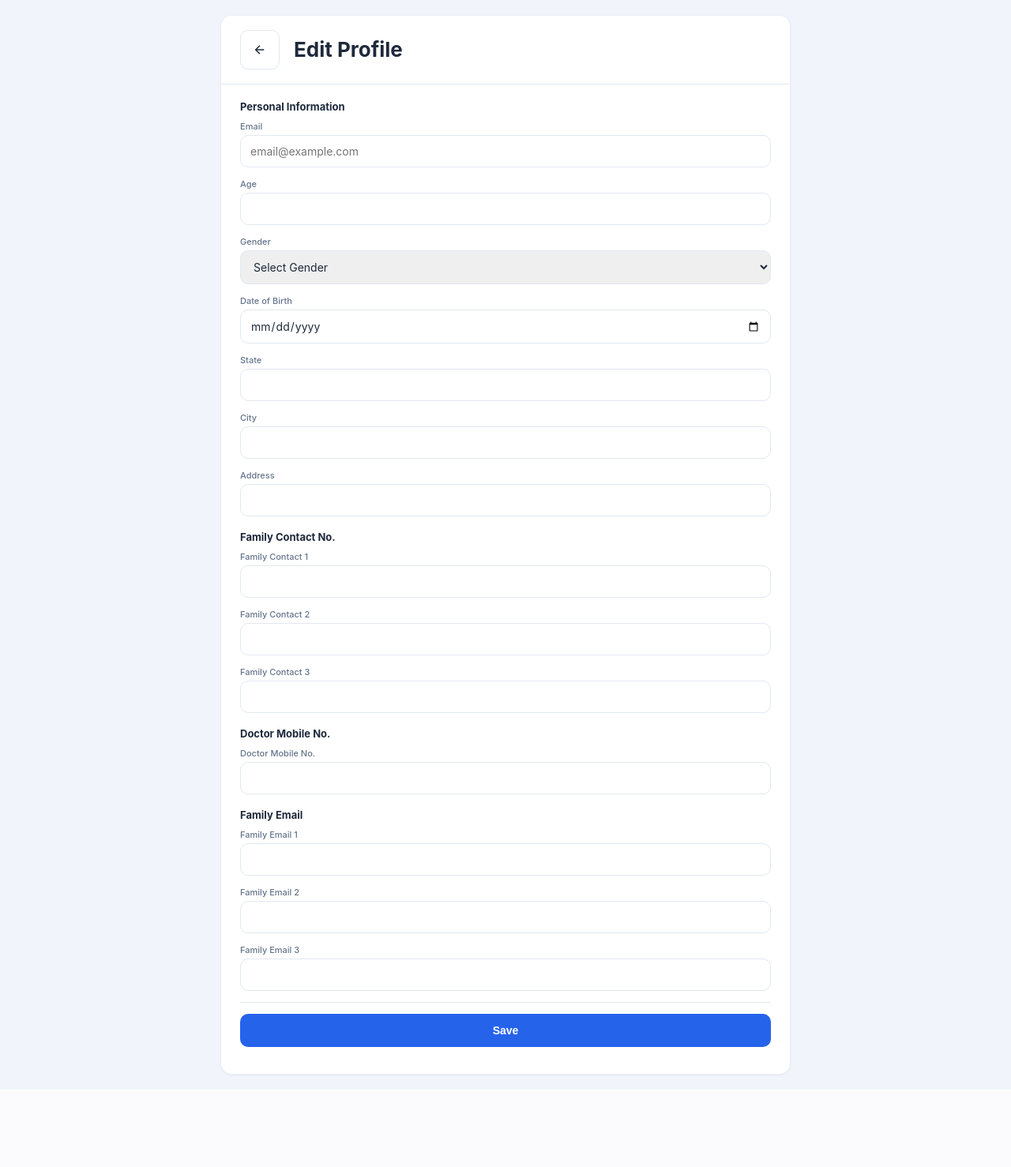
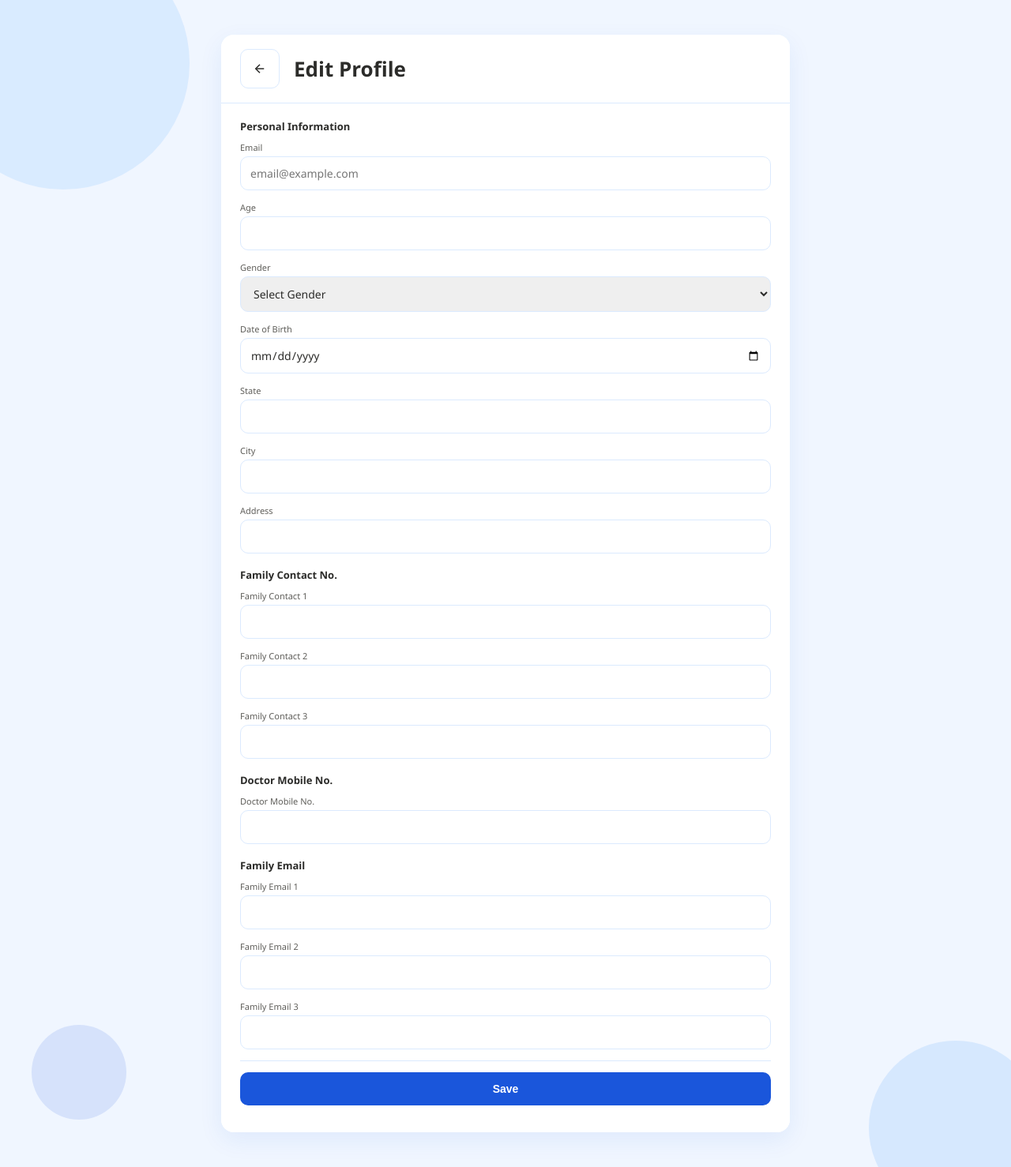
Before and after one commit to aihealthguardian/AI-Health-Guardian, a Flask app: page /edit_profile in a window 1280 px wide. Shown: the whole page at 79% size. Before the commit the page ends 1363 px from the top, so only its background shows below. Run offline with Flask 3, Linux system fonts and the light colour scheme; the visitor is signed in with stand-in values (Sample User, id 1); data that the repository does not hold is empty; some libraries are stand-ins or nearby versions.

Commit message:
now changes

```diff
--- a/templates/edit_profile.html
+++ b/templates/edit_profile.html
@@ -6,24 +6,37 @@
 <title>Edit Profile - Health Guardian</title>
 <style>
   :root {
-    --blue: #2563eb;
-    --blue-light: #dbeafe;
-    --blue-mid: #eff6ff;
+    --blue: #1A56DB;
+    --blue-hover: #1044B8;
+    --blue-light: #EBF2FF;
+    --blue-mid: #F0F6FF;
     --white: #ffffff;
-    --text-dark: #1e293b;
-    --text-mid: #64748b;
-    --border: #e2e8f0;
+    --text-dark: #2C2C2A;
+    --text-mid: #5F5E5A;
+    --border: #DBEAFE;
     --red: #ef4444;
     --red-light: #fef2f2;
   }
   * { box-sizing: border-box; margin: 0; padding: 0; }
 body {
-  font-family: 'Inter', sans-serif;
-  background: #f1f5fb;
+  font-family: 'Segoe UI', system-ui, -apple-system, sans-serif;
+  background: var(--blue-mid);
   color: var(--text-dark);
   margin: 0;
   padding: 0;
 }
+
+.page-bg {
+  min-height: 100vh;
+  position: relative;
+  overflow: hidden;
+  padding: 1.5rem 0;
+}
+
+.bg-circle1 { position: absolute; width: 320px; height: 320px; border-radius: 50%; background: #93C5FD; opacity: 0.25; top: -80px; left: -80px; pointer-events: none; }
+.bg-circle2 { position: absolute; width: 220px; height: 220px; border-radius: 50%; background: #60A5FA; opacity: 0.18; bottom: -60px; right: -40px; pointer-events: none; }
+.bg-circle3 { position: absolute; width: 120px; height: 120px; border-radius: 50%; background: var(--blue); opacity: 0.12; bottom: 60px; left: 40px; pointer-events: none; }
+
   /* ================================
    EDIT PROFILE PAGE
    ================================ */
@@ -33,9 +46,11 @@ body {
   max-width: 720px;
   margin: 20px auto;
   background: #ffffff;
-  border-radius: 14px;
-  box-shadow: 0 1px 4px rgba(0,0,0,0.07);
+  border-radius: 16px;
+  box-shadow: 0 10px 30px rgba(26, 86, 219, 0.08);
   overflow: hidden;
+  position: relative;
+  z-index: 10;
 }
 
 /* ---------- HEADER ---------- */
@@ -79,7 +94,7 @@ body {
 }
 
 .back-btn:hover {
-  background: var(--blue-mid) !important;
+  background: var(--blue-light) !important;
 }
 
 
@@ -156,6 +171,7 @@ body {
 
 .field-input:focus {
   border-color: var(--blue);
+  box-shadow: 0 0 0 3px rgba(26, 86, 219, 0.1);
 }
 
 .save-bar {
@@ -185,11 +201,11 @@ body {
 
   cursor: pointer !important;
 
-  transition: opacity .15s;
+  transition: background .15s;
 }
 
 .btn-blue:hover {
-  opacity: .88;
+  background: var(--blue-hover) !important;
 }
 
   .toast {
@@ -197,7 +213,7 @@ body {
     top: 20px;
     left: 50%;
     transform: translateX(-50%) translateY(-20px);
-    background: #1e293b;
+    background: #2C2C2A;
     color: #fff;
     padding: 10px 18px;
     border-radius: 8px;
@@ -214,6 +230,11 @@ body {
 </style>
 </head>
 <body>
+
+  <div class="page-bg">
+  <div class="bg-circle1"></div>
+  <div class="bg-circle2"></div>
+  <div class="bg-circle3"></div>
 
   <div class="page">
 
@@ -430,6 +451,8 @@ value="{{ user[14] or '' }}"
 
 <div class="toast" id="toast"></div>
 </form>
+  </div>
+  </div>
 <script>
 function showToast(msg, type) {
   const toast = document.getElementById('toast');
--- a/templates/main.html
+++ b/templates/main.html
@@ -227,7 +227,7 @@
   .ai-desc { font-size: 13px; color: var(--text-mid); line-height: 1.5; }
   .start-chat-btn { width: 100%; padding: 12px; font-size: 14px; display: flex; align-items: center; justify-content: center; gap: 8px; }
   .chat-window { background: #f8fafc; border: 1px solid var(--border); border-radius: 10px; padding: 12px; min-height: 220px; max-height: 320px; overflow-y: auto; display: flex; flex-direction: column; gap: 8px; }
-  .chat-msg { max-width: 80%; padding: 8px 12px; border-radius: 10px; font-size: 12.5px; line-height: 1.4; }
+  .chat-msg { max-width: 80%; padding: 8px 12px; border-radius: 10px; font-size: 12.5px; line-height: 1.6; white-space: pre-line; }
   .chat-msg.user { background: var(--blue); color: #fff; align-self: flex-end; border-bottom-right-radius: 3px; }
   .chat-msg.ai { background: #fff; border: 1px solid var(--border); align-self: flex-start; border-bottom-left-radius: 3px; }
   .chat-input-row { display: flex; gap: 8px; margin-top: 8px; }
```
